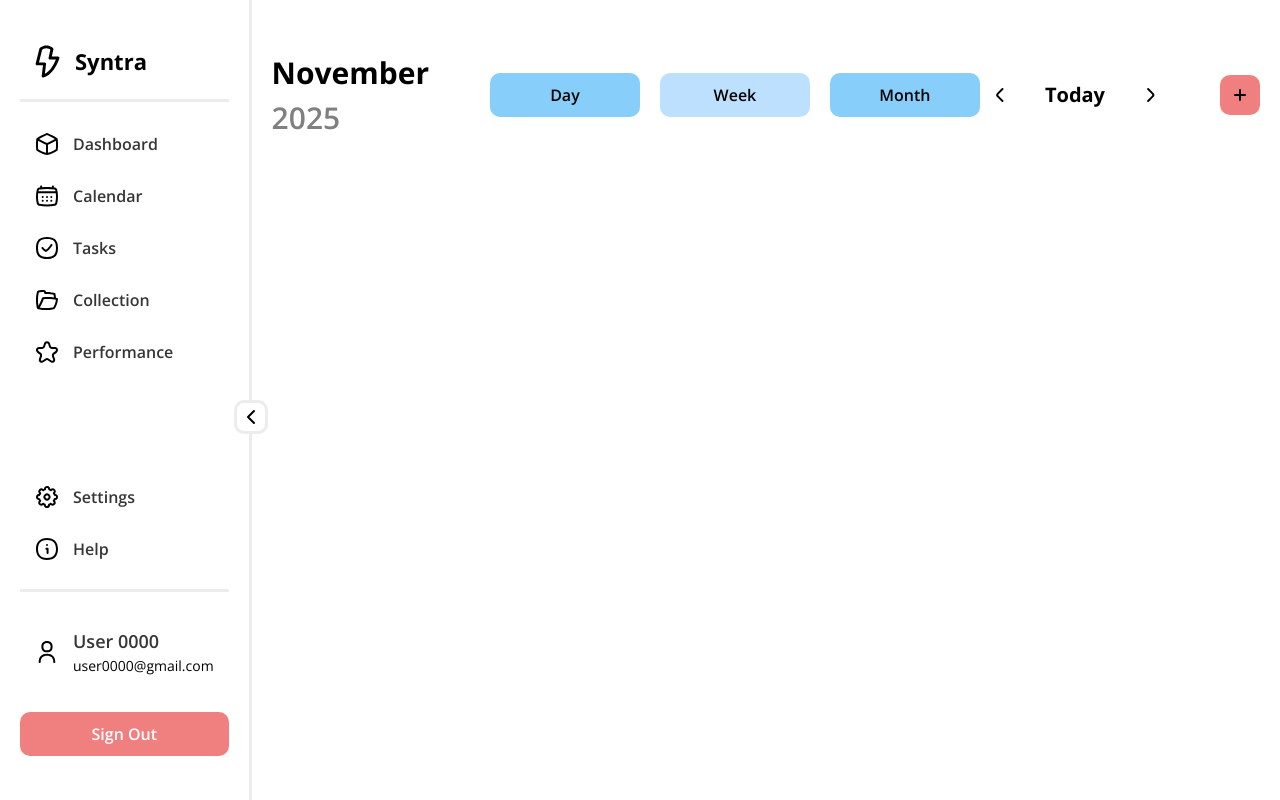
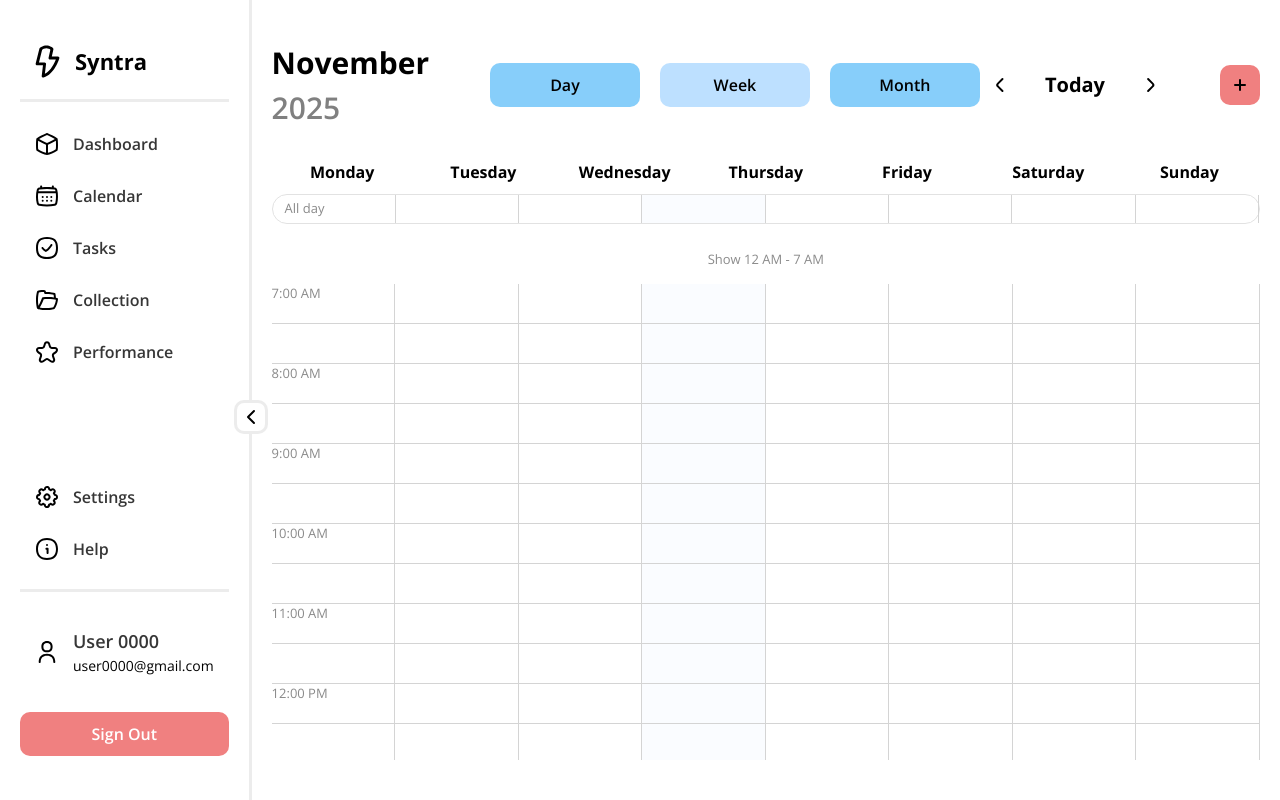
Before and after one commit to dark-sorceror/Syntra, a Next.js app in the folder web/src/: page / in a window 1280 px wide. Both pictures are taken after a click on the element "Week". Built offline with nearby package versions, Linux system fonts and the light colour scheme.

Commit message:
Add week view

```diff
--- a/web/src/app/tasks/index.css
+++ b/web/src/app/tasks/index.css
@@ -98,7 +98,7 @@
 
 .task-percentage-bar {
     transition: all 0.2s ease-in-out;
-    background-color: rgb(0, 110, 255);
+    background-color: rgb(34, 170, 255);
     border-radius: 20px;
 }
 
--- a/web/src/components/Calendar/Calendar.tsx
+++ b/web/src/components/Calendar/Calendar.tsx
@@ -8,6 +8,7 @@ import { getMonthName } from "@/utils/dateUtils";
 import { calendarEventCrud } from "@/hooks/calendarEventCrud";
 
 import "./index.css";
+import { WeekView } from "./WeekView";
 
 export function Calendar({ events, setEvents }: CalendarProperties) {
     const [currentView, setCurrentView] = useState<"day" | "week" | "month">(
@@ -33,7 +34,17 @@ export function Calendar({ events, setEvents }: CalendarProperties) {
             case "day":
                 return <></>;
             case "week":
-                return <></>;
+                return (
+                    <WeekView
+                        currentDate={currentDate}
+                        setCurrentDate={setCurrentDate}
+                        events={events}
+                        setEvents={setEvents}
+                        onOpenEventEditor={handleOpenEventEditor}
+                        editingEvent={editingEvent}
+                        showEventEditor={showEventEditor}
+                    />
+                );
             case "month":
                 return (
                     <MonthView
@@ -171,7 +182,7 @@ export function Calendar({ events, setEvents }: CalendarProperties) {
                 </div>
             </div>
 
-            <div className="calendar-area">{renderView()}</div>
+            <div className="calendar-area overflow-hidden">{renderView()}</div>
 
             {showEventEditor && (
                 <EventEditor
--- /dev/null
+++ b/web/src/components/Calendar/WeekView.tsx
@@ -0,0 +1,170 @@
+import { useState } from "react";
+import { CalendarEvent, CalendarViewProperties } from "../../types/calendar";
+import { generateCalendar } from "@/hooks/calendarGeneration";
+
+interface EventLayout {
+    event: CalendarEvent;
+    column: number;
+    totalColumns: number;
+}
+
+export const WeekView: React.FC<CalendarViewProperties> = ({
+    currentDate,
+    setCurrentDate,
+    events,
+    setEvents,
+    onOpenEventEditor,
+    editingEvent,
+    showEventEditor,
+}: CalendarViewProperties) => {
+    const { weekdayNames, isToday, handleCreateNewEvent, handleEditEvent } =
+        generateCalendar({
+            currentDate,
+            setCurrentDate,
+            events,
+            setEvents,
+            onOpenEventEditor,
+            editingEvent,
+            showEventEditor,
+        });
+
+    const [showNightHours, setShowNightHours] = useState(false);
+
+    const getWeekDays = (date: Date) => {
+        const day = date.getDay();
+        const diff = date.getDate() - day;
+        const sunday = new Date(date.setDate(diff));
+
+        const days = [];
+        for (let i = 0; i < 7; i++) {
+            const weekDay = new Date(sunday);
+            weekDay.setDate(sunday.getDate() + i);
+            days.push(weekDay);
+        }
+        return days;
+    };
+
+    const weekDays = getWeekDays(new Date(currentDate));
+
+    const allSlots = Array.from({ length: 96 }, (_, i) => i);
+    const visibleSlots = showNightHours
+        ? allSlots
+        : allSlots.filter((i) => i >= 28);
+
+    const SLOT_HEIGHT = 20;
+
+    const slotToTime = (slot: number) => {
+        const hours = Math.floor(slot / 4);
+        const minutes = (slot % 4) * 15;
+        return { hours, minutes };
+    };
+
+    const timeToSlot = (date: Date) => {
+        const hours = date.getHours();
+        const minutes = date.getMinutes();
+        return hours * 4 + Math.floor(minutes / 15);
+    };
+
+    const formatSlotTime = (slot: number) => {
+        const { hours, minutes } = slotToTime(slot);
+        if (minutes !== 0 && minutes !== 30) return ""; // Only show on 30-minute marks
+        if (hours === 0) return `12:${minutes.toString().padStart(2, "0")} AM`;
+        if (hours === 12) return `12:${minutes.toString().padStart(2, "0")} PM`;
+        return hours > 12
+            ? `${hours - 12}:${minutes.toString().padStart(2, "0")} PM`
+            : `${hours}:${minutes.toString().padStart(2, "0")} AM`;
+    };
+
+    return (
+        <>
+            <div className="calendar-top">
+                {weekdayNames.map((day, index) => (
+                    <div
+                        key={day}
+                        className={`${
+                            isToday((index + 1) % 7 || 0) ? "today" : ""
+                        } weekday`}
+                    >
+                        {day}
+                    </div>
+                ))}
+            </div>
+            <div className="weekview-area">
+                <div className="weekview-allday">
+                    <div className="weekview-allday-grid weekview-allday-grid-header">
+                        All day
+                    </div>
+                    {weekDays.map((day, dayIndex) => {
+                        return (
+                            <div
+                                key={dayIndex}
+                                className={`weekview-allday-grid ${
+                                    isToday(day?.getDate() || 0)
+                                        ? "bg-indigo-50/30"
+                                        : ""
+                                }`}
+                            ></div>
+                        );
+                    })}
+                </div>
+
+                {!showNightHours && (
+                    <div className="weekview-collapsed">
+                        <div className="weekview-collapsed-area">
+                            <button
+                                onClick={() => setShowNightHours(true)}
+                                className="weekview-collapsed-button"
+                            >
+                                Show 12 AM - 7 AM
+                            </button>
+                        </div>
+                    </div>
+                )}
+
+                <div className="weekview-grid">
+                    {visibleSlots
+                        .filter((slot) => slot % 2 === 0)
+                        .map((slot) => {
+                            const { hours, minutes } = slotToTime(slot);
+                            const showLabel = minutes === 0;
+
+                            return (
+                                <div
+                                    key={slot}
+                                    className="weekview-grid-grid"
+                                    style={{
+                                        height: `${SLOT_HEIGHT * 2}px`,
+                                    }}
+                                >
+                                    <div className="weekview-grid-grid-time">
+                                        {showLabel && formatSlotTime(slot)}
+                                    </div>
+
+                                    {weekDays.map((day, dayIndex) => {
+                                        return (
+                                            <div
+                                                key={dayIndex}
+                                                onDoubleClick={(e) =>
+                                                    handleCreateNewEvent(day, e)
+                                                }
+                                                className={`
+                                                    weekview-grid-grid-grid
+                                                    ${
+                                                        isToday(
+                                                            day?.getDate() || 0
+                                                        )
+                                                            ? "bg-indigo-50/30"
+                                                            : ""
+                                                    }
+                                                `}
+                                            ></div>
+                                        );
+                                    })}
+                                </div>
+                            );
+                        })}
+                </div>
+            </div>
+        </>
+    );
+};
--- a/web/src/components/Calendar/index.css
+++ b/web/src/components/Calendar/index.css
@@ -3,11 +3,10 @@
     flex-direction: column;
     width: 100%;
     height: 100%;
-    padding: 30px 20px;
+    padding: 40px 20px;
 }
 
 .calendar-wrapper .cw-top {
-    margin-top: 20px;
     display: flex;
     justify-content: space-between;
     width: 100%;
@@ -135,11 +134,13 @@
 }
 
 .day {
-    border-top: 1px solid gray;
+    border-top: 1px solid rgb(219, 219, 219);
     padding: 10px 15px;
     font-weight: 600;
     z-index: 0;
     position: relative;
+    color: rgb(139, 139, 139);
+    font-size: 15px;
 }
 
 .day.today {
@@ -174,3 +175,92 @@
     color: gray;
     margin-top: 5px;
 }
+
+.weekview-area {
+    display: flex;
+    height: 100%;
+    flex-direction: column;
+    overflow: auto;
+}
+
+.weekview-allday {
+    position: sticky;
+    top: 0;
+    border: 1px solid rgb(226, 226, 226);
+    border-radius: 20px;
+    display: grid;
+    grid-template-columns: 1fr 1fr 1fr 1fr 1fr 1fr 1fr 1fr;
+}
+
+.weekview-allday-grid {
+    padding: 4px 2px;
+    border-right: 1px solid rgb(212, 212, 212);
+    display: flex;
+    align-items: center;
+    z-index: 10;
+}
+
+.weekview-allday-grid-header {
+    font-size: 13px;
+    margin-left: 10px;
+    color: rgb(138, 138, 138);
+}
+
+.weekview-collapsed {
+    display: grid;
+    grid-template-columns: 1fr 1fr 1fr 1fr 1fr 1fr 1fr;
+    position: sticky;
+    top: 50px;
+    background-color: white;
+    z-index: 10;
+}
+
+.weekview-collapsed-area {
+    display: flex;
+    align-items: center;
+    justify-content: center;
+    grid-column: span 7 / span 7;
+    height: 30px;
+}
+
+.weekview-collapsed-button {
+    display: flex;
+    align-items: center;
+    padding: 5px 10px;
+    transition: all 0.2s ease-in-out;
+    font-size: 13px;
+    border-radius: 10px;
+    color: rgb(139, 139, 139);
+
+    &:hover {
+        background-color: rgb(238, 238, 238);
+    }
+}
+
+.weekview-grid {
+    margin-top: 30px;
+    position: relative;
+}
+
+.weekview-grid-grid {
+    display: grid;
+    border-bottom: 1px solid rgb(212, 212, 212);
+    grid-template-columns: 1fr 1fr 1fr 1fr 1fr 1fr 1fr 1fr;
+    border-bottom-width: 1px;
+    border-color: rgb(212, 212, 212);
+}
+
+.weekview-grid-grid-time {
+    font-size: 13px;
+    color: rgb(138, 138, 138);
+    border-right: 1px solid rgb(212, 212, 212);
+}
+
+.weekview-grid-grid-grid {
+    position: relative;
+    padding-left: 1px;
+    padding-right: 1px;
+    border-right: 1px solid rgb(212, 212, 212);
+    cursor: pointer;
+    user-select: none;
+}
--- a/web/src/components/Event Editor/index.css
+++ b/web/src/components/Event Editor/index.css
@@ -162,6 +162,10 @@ form {
     cursor: pointer;
 }
 
+.event-color.active {
+    outline: 3px solid rgb(0, 0, 0);
+}
+
 .holder-area {
     flex-grow: 1;
     width: 100%;
--- a/web/src/components/Sidebar/Sidebar.css
+++ b/web/src/components/Sidebar/Sidebar.css
@@ -140,13 +140,16 @@
         right: 0px;
         top: 0px;
         height: 100%;
-        width: 3px;
+        width: 5px;
         content: "";
         background-color: rgb(34, 170, 255);
+        border-radius: 10px;
     }
 }
 
 .option.active {
+    background-color: aliceblue;
+
     .option-name {
         color: rgb(34, 170, 255);
     }
```
